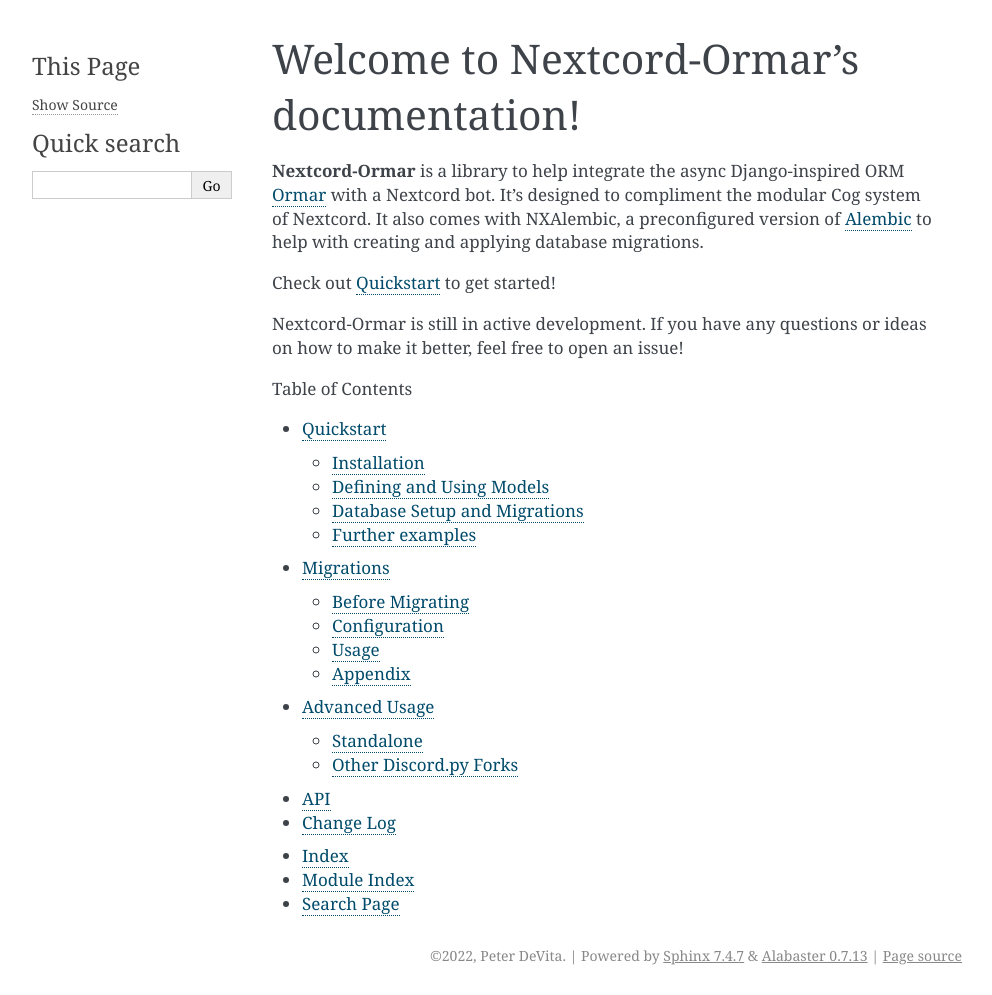
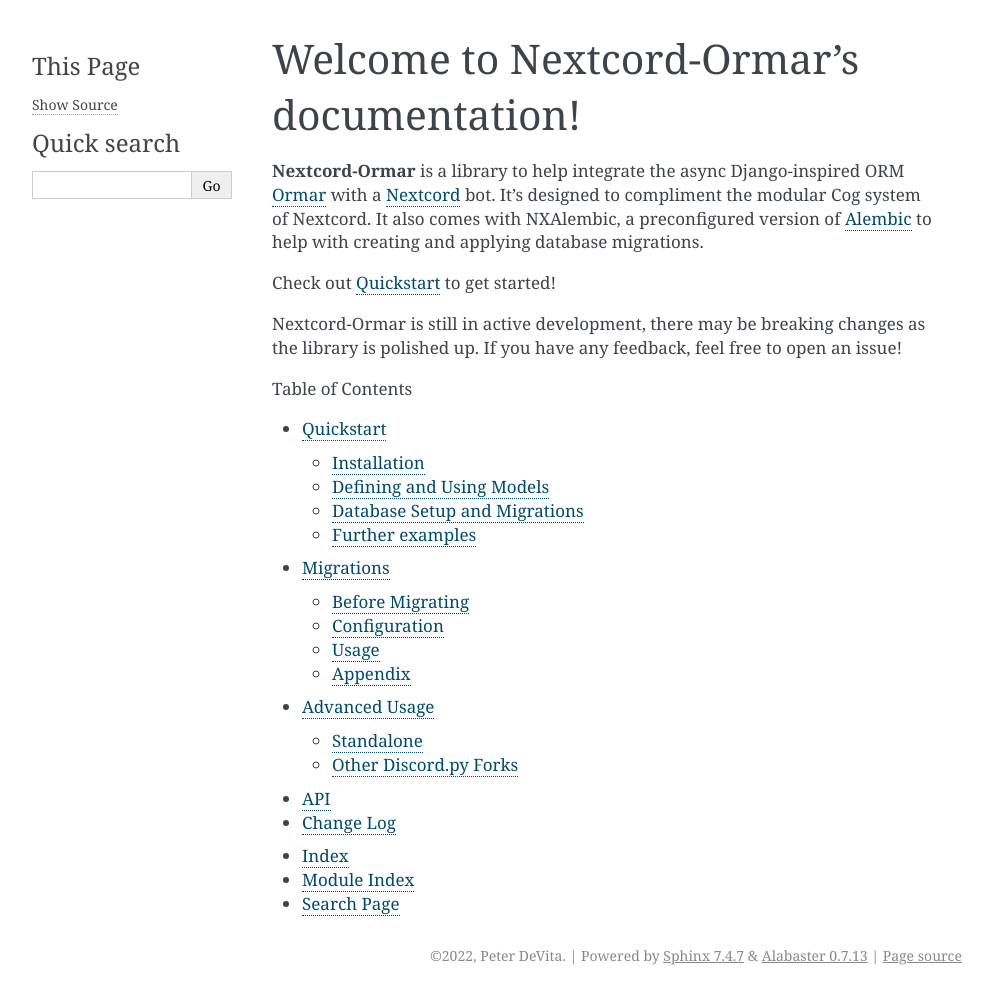
Before and after one commit to pmdevita/nextcord-ormar, a Sphinx documentation site: the page built from docs/source/index.rst, in a window 1280 px wide. Shown: the whole page, without its empty margins (148-1140 px from the left). Built offline with Sphinx 7.4.7, drawn with Linux system fonts in a browser that asks for light colours.

```diff
--- a/docs/source/index.rst
+++ b/docs/source/index.rst
@@ -7,15 +7,15 @@ Welcome to Nextcord-Ormar's documentation!
    :caption: Contents:
 
 **Nextcord-Ormar** is a library to help integrate the async Django-inspired ORM
-`Ormar <https://github.com/collerek/ormar>`_ with a Nextcord bot. It's designed to compliment the
-modular Cog system of Nextcord. It also comes with NXAlembic, a preconfigured version of
+`Ormar <https://github.com/collerek/ormar>`_ with a `Nextcord <https://github.com/nextcord/nextcord/>`_ bot. It's
+designed to compliment the modular Cog system of Nextcord. It also comes with NXAlembic, a preconfigured version of
 `Alembic <https://github.com/sqlalchemy/alembic>`_ to help with creating and applying database
 migrations.
 
 Check out :doc:`usage` to get started!
 
-Nextcord-Ormar is still in active development. If you have any questions or ideas on how to make it better, feel free
-to open an issue!
+Nextcord-Ormar is still in active development, there may be breaking changes as the library is polished up. If you have
+any feedback, feel free to open an issue!
 
 .. toctree::
     :maxdepth: 2
```
Also changed, not shown: Readme.md (+8 -7 lines).
